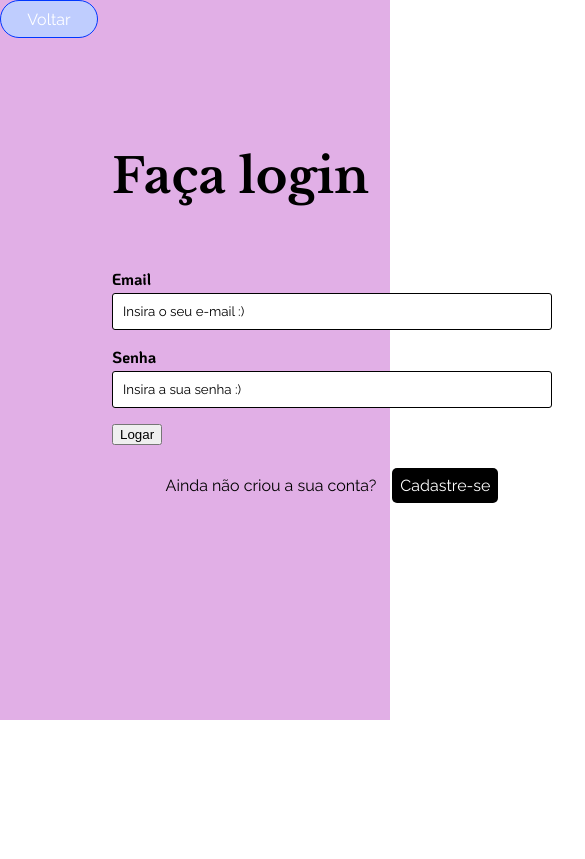
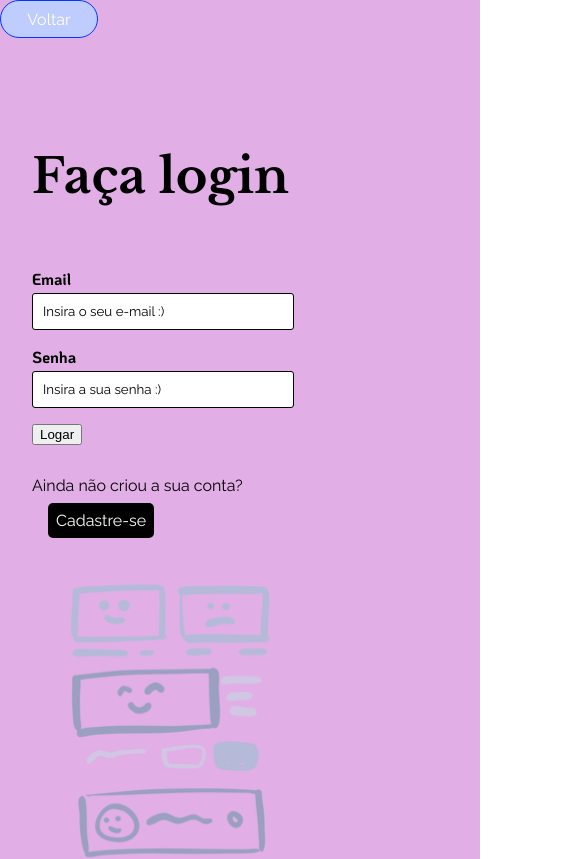
Before and after one commit to lehnerdola/ArtAttack, a React (Create React App) app in the folder site/: page /login in a window 390 px wide. Shown: the top 859 px of the page, 585 px wide, since content can reach past the window. Built offline with nearby package versions, Linux system fonts and the light colour scheme; a web font is replaced by a local one.

Commit message:
Login e Cadastro responsivo

```diff
--- a/site/src/pages/cadastro/index.js
+++ b/site/src/pages/cadastro/index.js
@@ -8,6 +8,8 @@ export default function Cad() {
     <div className='corzinha2'>
 
 <div className='content'>
+<div className='loginsub'>
+
 
    <main className="login">
 
@@ -16,22 +18,29 @@ export default function Cad() {
 
    <p>
             <label class="lab">Nome de usuário</label>
-            <input id="nome_cad" name="nome_cad" required="required" type="text" placeholder="Crie um nome de usúario" />
+            <input id="nome_cad" name="nome_cad"
+            className='email_login2'
+            required="required" type="text" placeholder="Crie um nome de usúario" />
           </p>
 
              <p>
               <label class="lab"> Email </label>
-               <input id="email_login" name="email_login" required="required" type="email" placeholder="Insira o seu e-mail :)"/>
+               <input id="email_login" name="email_login" required="required" type="email"
+               className='email_login2'
+               placeholder="Insira o seu e-mail :)"/>
              </p>
              <p>
                <label class="lab">Crie sua senha</label>
-               <input id="senha_login" name="senha-login" required="required" type="password" placeholder="Insira a sua senha :)" />
+               <input id="senha_login" name="senha-login" required="required" type="password"
+               className='email_login2'
+
+               placeholder="Insira a sua senha :)" />
              </p>
              <p>
-               <input type="submit" value="Cadastrar"  />
+               <button>Cadastrar</button>
              </p>
 
-              <div className='subb-1' >
+              <div className='subb1' >
 
               <p className='desc-txt'>Já tem conta?</p>
               <Link to='../login'>
@@ -39,10 +48,10 @@ export default function Cad() {
               </Link>
 
               </div>
-
+              <img src='./images/Humaaans - Ui Sketch.png' className='img1'></img>
    </main>
    </div>
-   <img src='./images/Humaaans - Ui Sketch.png' className='img1'></img>
+   </div>
 
     </div>
     )
--- a/site/src/pages/cadastro/index.scss
+++ b/site/src/pages/cadastro/index.scss
@@ -1,6 +1,11 @@
 .corzinha2{
   background-color: #e1afe6;
   height: 45em;
+}
+
+.ab{
+  display: flex;
+  flex-direction: row;
 }
 
   .b-voltar{
@@ -15,6 +20,11 @@
   .textin{
     color: #fff;
     font-family: 'attack11';
+  }
+
+  .loginsub{
+    display: flex;
+    flex-direction: column;
   }
 
   a{
@@ -85,18 +95,7 @@
     background-color: #fff;
   }
 
-  input[type="submit"]{
-    width: 100%;
-    cursor: pointer;
-    background: #000000;
-    padding: 8px 5px;
-    color: #fff;
-    font-size: 20px;
-    border: 1px solid #fff;
-    margin-bottom: 10px;
-    text-shadow: 0 1px 1px #333;
-    border-radius: 5px;
-  }
+
 
 
   .link{
@@ -140,3 +139,49 @@
     border-radius: 5px;
 
   }
+
+  @media screen and (min-width: 300px) and (max-width: 480px){
+
+    .corzinha2{
+      height: 65em;
+      width: 30em;
+    }
+
+    .loginsub{
+      display: flex;
+      flex-direction: column;
+      justify-content: flex-start;
+      margin-left: -5em;
+    }
+
+    .mod{
+      margin-right: -5em;
+    }
+
+    .img1{
+      margin-top: 2em;
+      margin-left: 1em;
+      width: 15em;
+      margin-bottom: 0px;
+    }
+
+    .email_login1{
+      display: flex;
+      flex-direction: column;
+      width: 18em;
+    }
+
+    .ab{
+      display: flex;
+      flex-direction: column;
+    }
+
+    .subb-1{
+      display: flex;
+      flex-direction: column;
+      margin-left: -11em;
+      justify-content: flex-start;
+    }
+
+
+  }
--- a/site/src/pages/landing-page/index.scss
+++ b/site/src/pages/landing-page/index.scss
@@ -3,7 +3,7 @@
   display: flex;
   flex-direction: column;
   background-color: #F7CBDA;
-
+  scroll-behavior: smooth;
   }
 
   .imgcoin{
@@ -97,6 +97,8 @@
     border-radius: 20px;
     height: 8em;
   margin-left: -20em;
+  animation: go-back 1s;
+
 
   }
 
@@ -348,11 +350,21 @@
   margin-left: 5em;
   }
 
+  @keyframes go-back{
+    from{
+      transform: translateX(100px);
+    }
+    to{
+      transform: translateX(0);
+    }
+  }
+
   .cards{
   display: flex;
   flex-direction: row;
   justify-content: space-around;
   margin-right: 5em;
+
 
   }
 
--- a/site/src/pages/login/index.js
+++ b/site/src/pages/login/index.js
@@ -42,17 +42,22 @@ export default function Login() {
 
           <div className='content'>
 
+      <div className='loginsub'>
+
         <main className="login">
-
 
         <h1 className='tit-login'>Faça login</h1>
                   <p>
                    <label class="lab"> Email </label>
-                    <input id="email_login" name="email_login" required="required" type="email" placeholder="Insira o seu e-mail :)" value={email} onChange={ e => setEmail(e.target.value) }/>
+                    <input id="email_login" name="email_login"
+                    className='email_login1'
+                    required="required" type="email" placeholder="Insira o seu e-mail :)" value={email} onChange={ e => setEmail(e.target.value) }/>
                   </p>
                   <p>
                     <label class="lab">Senha</label>
-                    <input id="senha_login" name="senha-login" required="required" type="password" placeholder="Insira a sua senha :)"  value={senha} onChange={ e => setSenha(e.target.value) }/>
+                    <input id="senha_login" name="senha-login"
+                    className='email_login1'
+                    required="required" type="password" placeholder="Insira a sua senha :)"  value={senha} onChange={ e => setSenha(e.target.value) }/>
                   </p>
                   <p>
                     <button onClick={entrarClick}>Logar</button>
@@ -61,24 +66,28 @@ export default function Login() {
                   <div className='saa'>
                     {erro}
                   </div>
+                  <div className='ab'>
+                   <p className='desc-txt'>
+                    Ainda não criou a sua conta?
+                  </p>
 
-                  <div className='subb-1'>
-                  <p className='desc-txt'>
-                    Ainda não criou a sua conta?
                     <Link to='../cadastro' >
-                    <a className='mod'>
+                    <a href='' className='mod'>
                     Cadastre-se
                     </a>
                     </Link>
 
-                  </p>
+
                   </div>
+                  <div className='subb-1'>
 
-
+                    <img src='./images/Humaaans - Ui Sketch.png' className='img1'></img>
+                    </div>
 
         </main>
         </div>
-        <img src='./images/Humaaans - Ui Sketch.png' className='img1'></img>
+        </div>
+
     </div>
     )
 }
--- a/site/src/pages/login/index.scss
+++ b/site/src/pages/login/index.scss
@@ -4,10 +4,15 @@
   }
 
   .img1{
-    margin-top: 7em;
+    margin-top: -20em;
     width: 18em;
   }
 
+
+  .loginsub{
+    display: flex;
+    flex-direction: row;
+  }
 
   a.links{
     display: none;
@@ -110,7 +115,6 @@
 
   .cadastro,
   .login{
-    position: absolute;
     top: 0px;
     width: 88%;
     padding: 18px 2em 60px 2em;
@@ -118,3 +122,41 @@
     margin-top: 3em;
     margin-left: 5em;
   }
+
+
+@media screen and (min-width: 300px) and (max-width: 480px){
+
+  .corzinha2{
+    height: 70em;
+    width: 30em;
+  }
+
+  .loginsub{
+    display: flex;
+    flex-direction: column;
+    justify-content: flex-start;
+    margin-left: -5em;
+  }
+
+  .img1{
+    margin-top: 2em;
+    margin-left: 1em;
+    width: 15em;
+    margin-bottom: 0px;
+  }
+
+  .email_login2{
+    display: flex;
+    flex-direction: column;
+    width: 18em;
+  }
+
+  .subb-1{
+    display: flex;
+    flex-direction: column;
+    margin-left: -11em;
+    justify-content: flex-start;
+  }
+
+
+}
```
